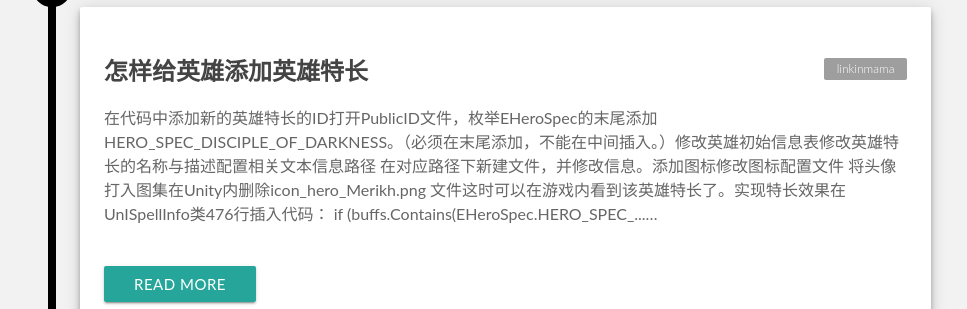
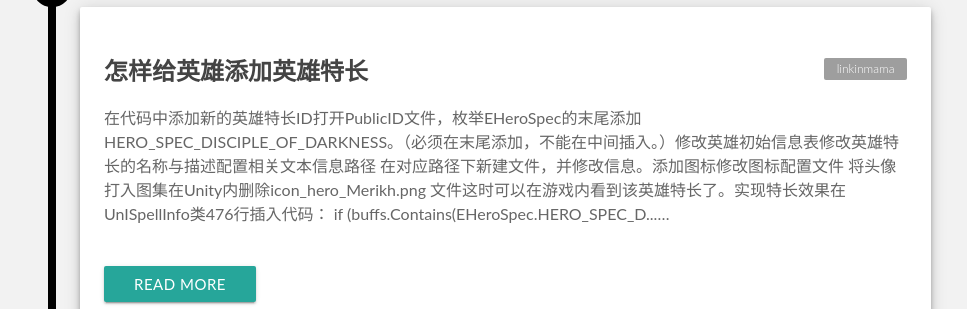
Before and after one commit to unicorn25/unicorn25.github.io, a Jekyll site: the page built from index.html, in a window 1280 px wide and 900 px high. Shown: the part 284-593 px from the top of the window, without its empty margins (157-1124 px from the left). Built offline with Jekyll 4.4.1, drawn with Linux system fonts in a browser that asks for light colours.

Commit message:
* 调整布局

```diff
--- a/_steps/how_to_add_hero_special_skill.md
+++ b/_steps/how_to_add_hero_special_skill.md
@@ -8,7 +8,7 @@
 ---
 
 
-# **在代码中添加新的英雄特长的ID**
+# **在代码中添加新的英雄特长ID**
 
 打开PublicID文件，枚举EHeroSpec的末尾添加HERO_SPEC_DISCIPLE_OF_DARKNESS。（必须在末尾添加，不能在中间插入。）
 
@@ -67,6 +67,10 @@
 
 在Unity内删除icon_hero_Merikh.png 文件
 
+---
+
+
+
 这时可以在游戏内看到该英雄特长了。
 
 ![Paste_Image.png](http://upload-images.jianshu.io/upload_images/2854160-fba33cfd8c87ca03.png?imageMogr2/auto-orient/strip%7CimageView2/2/w/1240)
```
